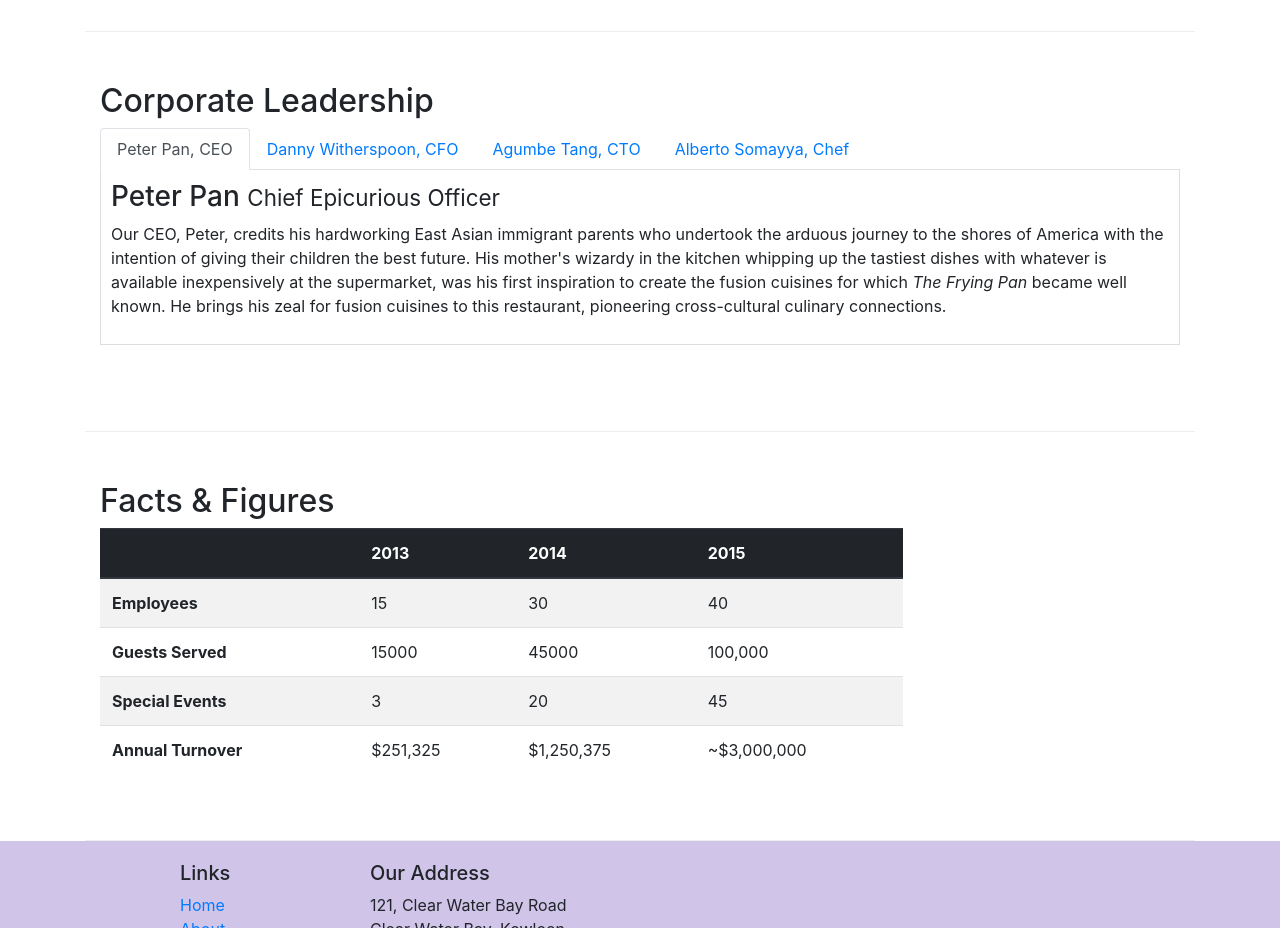
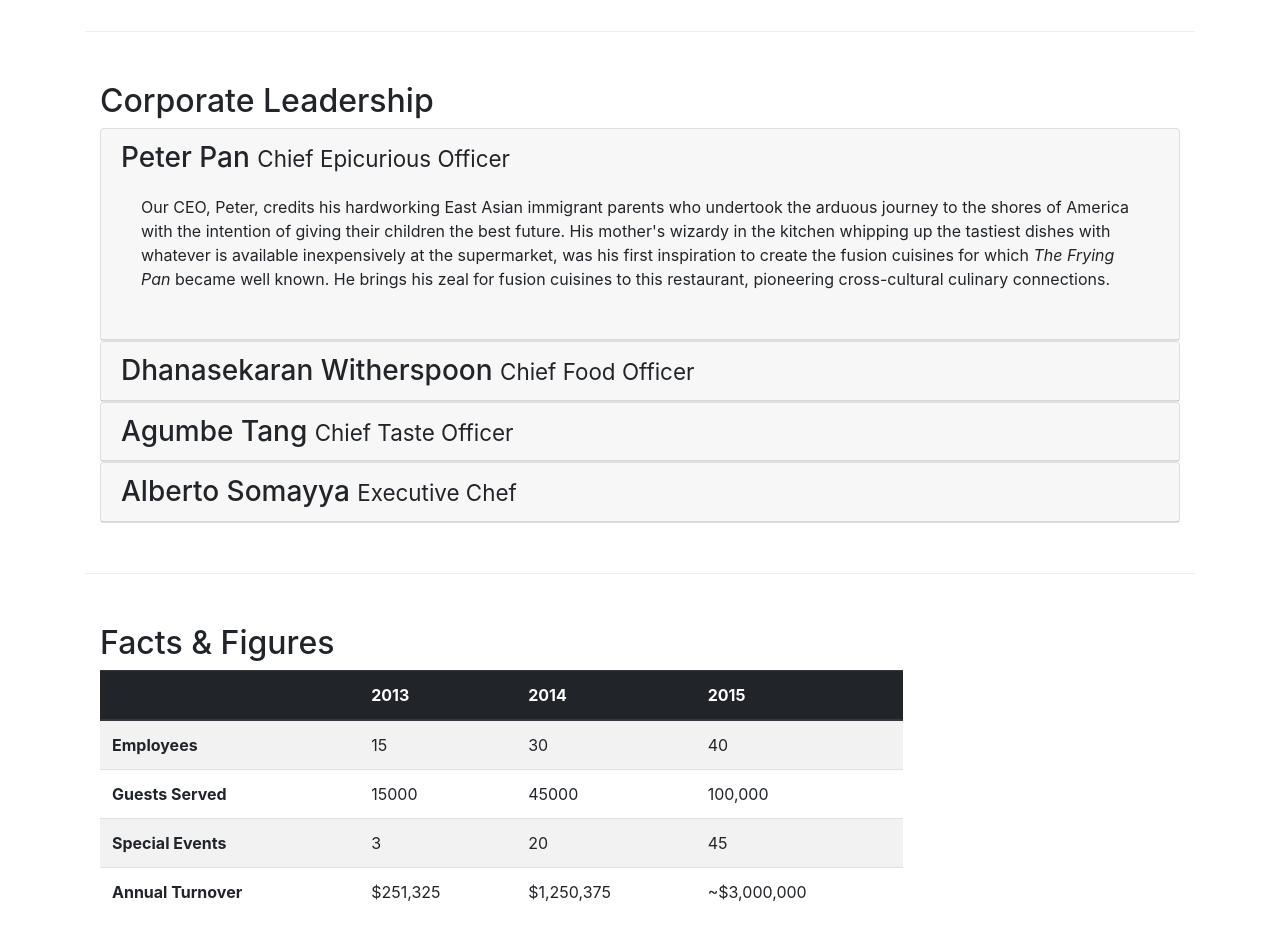
Before and after one commit to sharat36/Ristorante-Con-Fusion-BootStrap4-, a website: page aboutus.html in a window 1280 px wide. Shown: the part 940-1868 px from the top of the page. Drawn offline with nearby package versions, Linux system fonts and the light colour scheme.

Commit message:
Accordion

```diff
--- a/aboutus.html
+++ b/aboutus.html
@@ -105,7 +105,7 @@
             <div class="col-12">
                 <h2>Corporate Leadership</h2>
 
-                <ul class="nav nav-tabs">
+                <!-- <ul class="nav nav-tabs">
                     <li class="nav-item">
                         <a class="nav-link active" href="#peter" role="tab" data-toggle="tab">Peter Pan, CEO</a>
                     </li>
@@ -139,6 +139,60 @@
                     <div role="tabpanel" class="tab-pane fade" id="alberto">
                         <h3>Alberto Somayya <small>Executive Chef</small></h3>
                         <p class="d-none d-sm-block">Award winning three-star Michelin chef with wide International experience having worked closely with whos-who in the culinary world, he specializes in creating mouthwatering Indo-Italian fusion experiences. He says, <em>Put together the cuisines from the two craziest cultures, and you get a winning hit! Amma Mia!</em></p>
+                    </div>
+                </div> -->
+
+                <div id="accordion">
+                    <div class="card">
+                        <div class="card-header" role="tab" id="peterhead">
+                            <h3 class="mb-0">
+                                <a data-toggle="collapse" data-target="#peter">Peter Pan <small>Chief Epicurious Officer</small></a>
+                            </h3>
+                            <div role="tabpanel" class="collapse show" id="peter" data-parent="#accordion">
+                                <div class="card-body">
+                                    <p class="d-none d-sm-block">Our CEO, Peter, credits his hardworking East Asian immigrant parents who undertook the arduous journey to the shores of America with the intention of giving their children the best future. His mother's wizardy in the kitchen whipping up the tastiest dishes with whatever is available inexpensively at the supermarket, was his first inspiration to create the fusion cuisines for which <em>The Frying Pan</em> became well known. He brings his zeal for fusion cuisines to this restaurant, pioneering cross-cultural culinary connections.</p>
+                                </div>
+                            </div>
+                        </div>
+                    </div>
+
+                    <div class="card">
+                        <div class="card-header" role="tab" id="dannyhead">
+                            <h3 class="mb-0">
+                                <a data-toggle="collapse" data-target="#danny">Dhanasekaran Witherspoon <small>Chief Food Officer</small></a>
+                            </h3>
+                            <div role="tabpanel" class="collapse" id="danny" data-parent="#accordion">
+                                <div class="card-body">
+                                    <p class="d-none d-sm-block">Our CFO, Danny, as he is affectionately referred to by his colleagues, comes from a long established family tradition in farming and produce. His experiences growing up on a farm in the Australian outback gave him great appreciation for varieties of food sources. As he puts it in his own words, <em>Everything that runs, wins, and everything that stays, pays!</em></p>
+                                </div>
+                            </div>
+                        </div>
+                    </div>
+
+                    <div class="card">
+                        <div class="card-header" role="tab" id="agumbohead">
+                            <h3 class="mb-0">
+                                <a data-toggle="collapse" data-target="#agumbo">Agumbe Tang <small>Chief Taste Officer</small></a>
+                            </h3>
+                            <div role="tabpanel" class="collapse" id="agumbo" data-parent="#accordion">
+                                <div class="card-body">
+                                    <p class="d-none d-sm-block">Blessed with the most discerning gustatory sense, Agumbe, our CTO, personally ensures that every dish that we serve meets his exacting tastes. Our chefs dread the tongue lashing that ensues if their dish does not meet his exacting standards. He lives by his motto, <em>You click only if you survive my lick.</em></p>
+                                </div>
+                            </div>
+                        </div>
+                    </div>
+
+                    <div class="card">
+                        <div class="card-header" role="tab" id="albertohead">
+                            <h3 class="mb-0">
+                                <a data-toggle="collapse" data-target="#alberto">Alberto Somayya <small>Executive Chef</small></a>
+                            </h3>
+                            <div role="tabpanel" class="collapse" id="alberto" data-parent="#accordion">
+                                <div class="card-body">
+                                    <p class="d-none d-sm-block">Award winning three-star Michelin chef with wide International experience having worked closely with whos-who in the culinary world, he specializes in creating mouthwatering Indo-Italian fusion experiences. He says, <em>Put together the cuisines from the two craziest cultures, and you get a winning hit! Amma Mia!</em></p>
+                                </div>
+                            </div>
+                        </div>
                     </div>
                 </div>
             </div>
```
